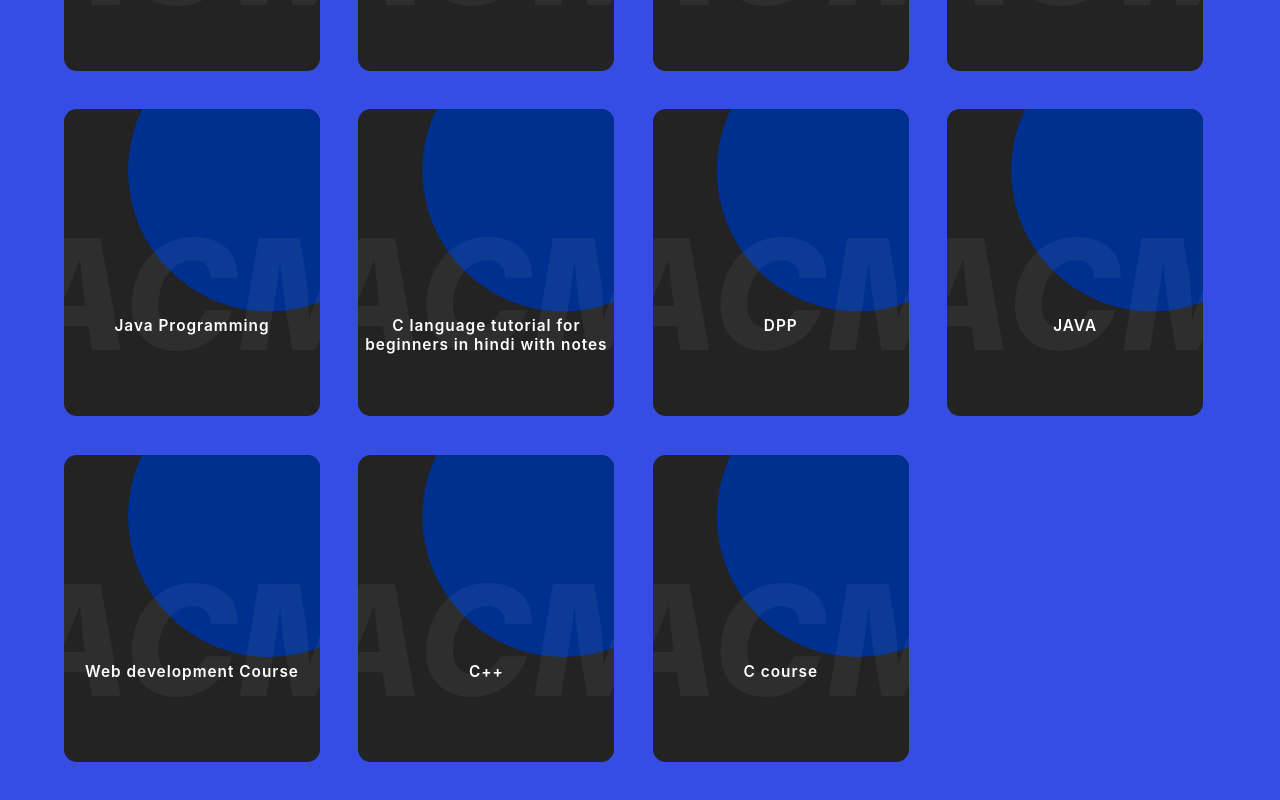
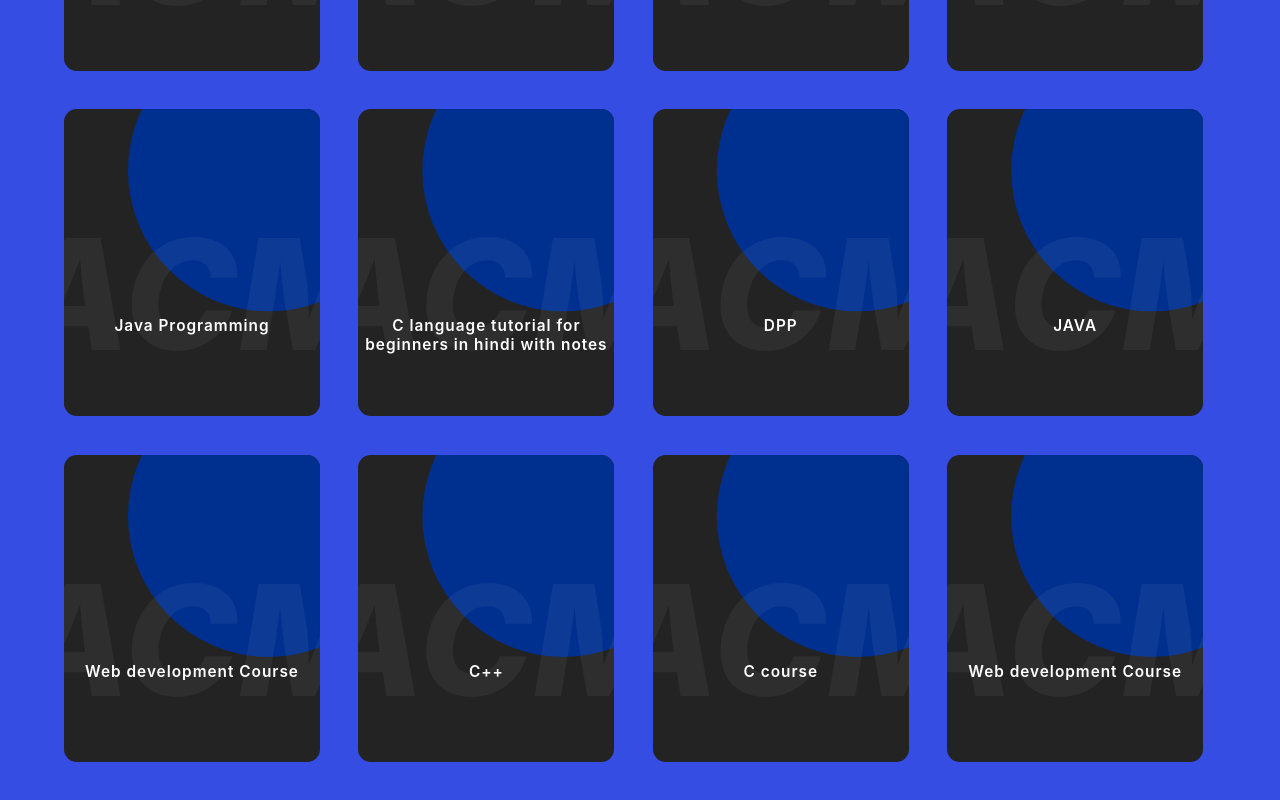
Before and after one commit to ACM-JUIT/Learning-Resources, a React (Create React App) app: page / in a window 1280 px wide. Shown: the part 2674-3474 px from the top of the page. Built offline with nearby package versions, Linux system fonts and the light colour scheme.

Commit message:
Update data.js

```diff
--- a/src/data.js
+++ b/src/data.js
@@ -174,4 +174,9 @@ export const resourcesData = [
       brief: "This is C programming course",
       link: "https://www.instagram.com/yr.nitish/",
     },
+    {
+      courseName: "Web development Course",
+      brief: "Learning Web development from scratch",
+      link: "https://www.youtube.com/watch?v=l1EssrLxt7E&list=PLfqMhTWNBTe3H6c9OGXb5_6wcc1Mca52n&index=1",
+    },
   ];
```
